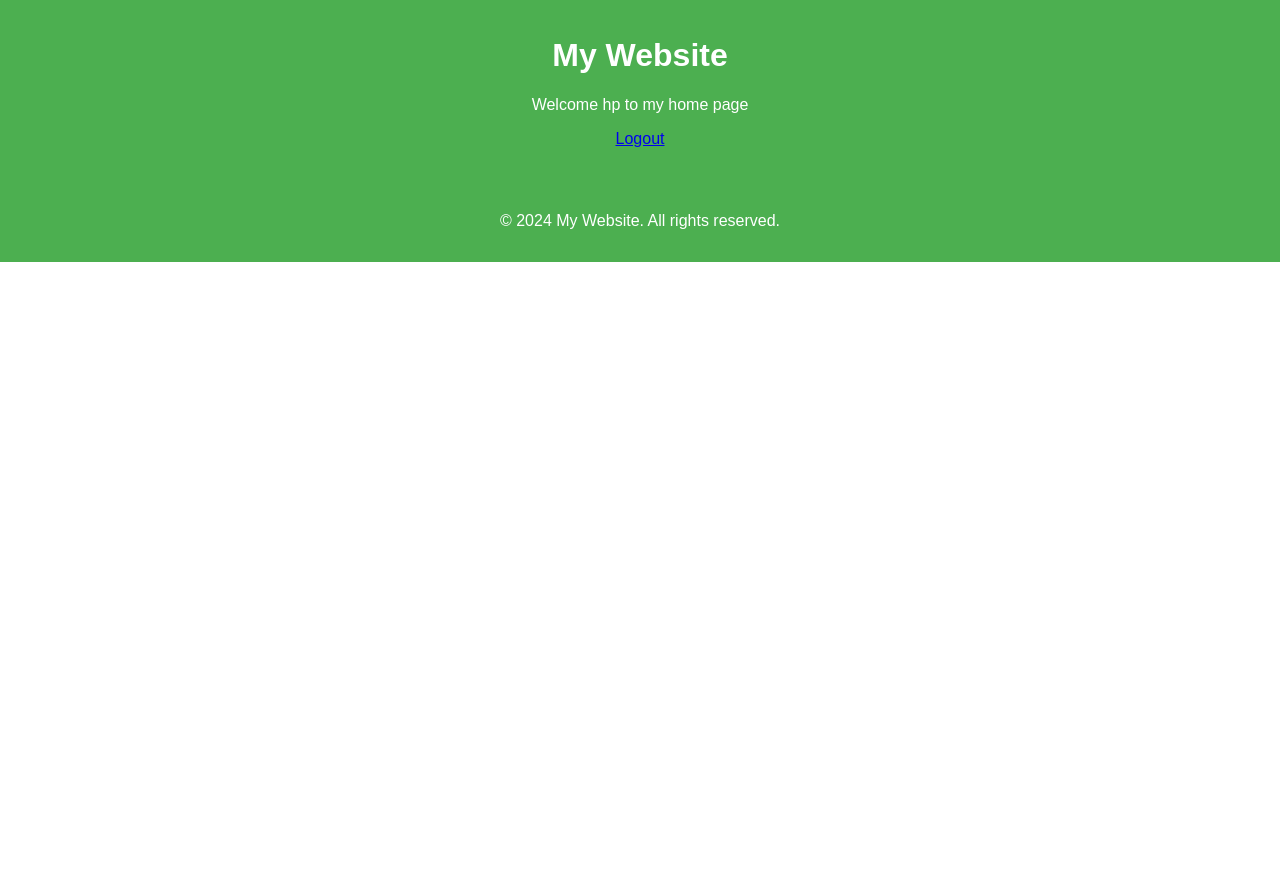
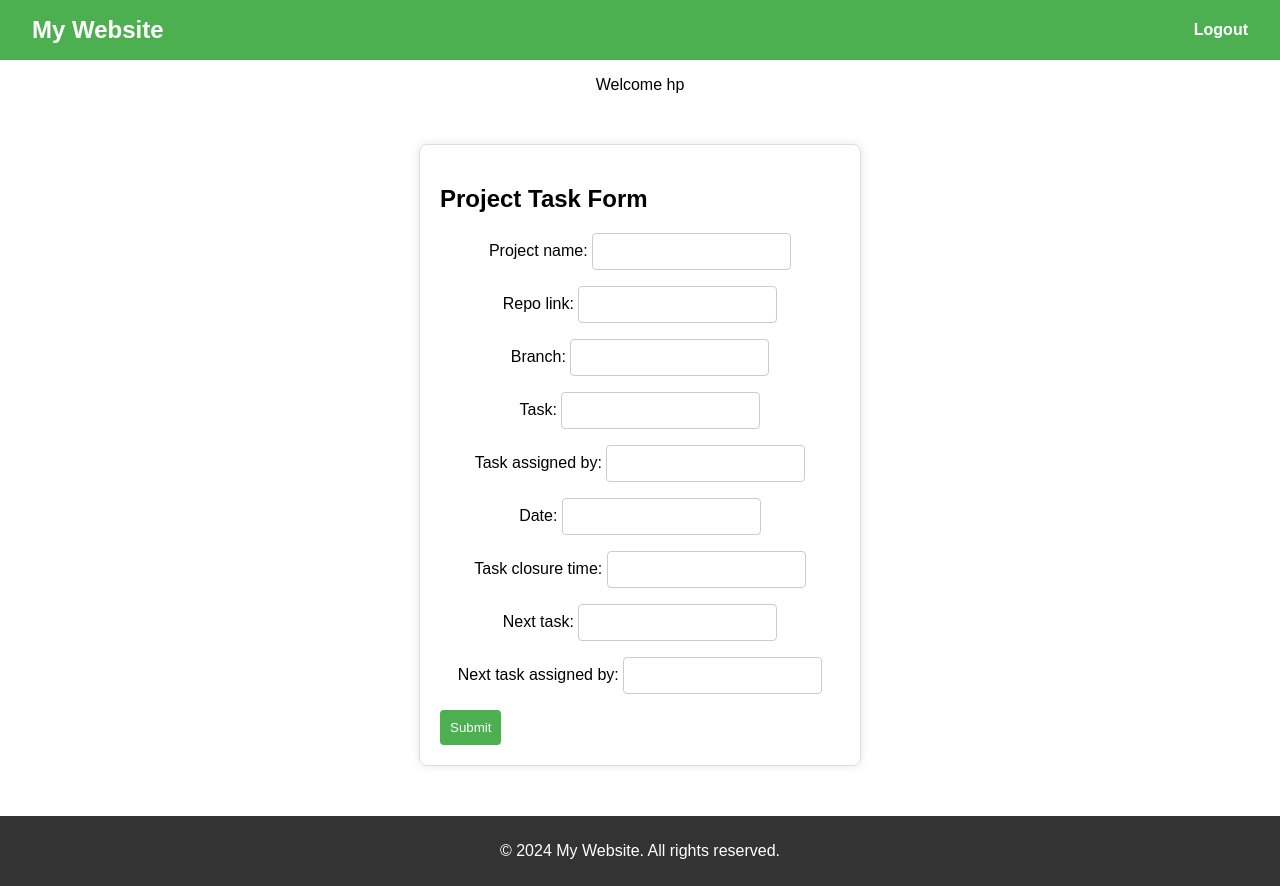
Before and after one commit to Pratikjalodkar/authentication-in-django, a Django app: page / in a window 1280 px wide. Before the commit the page ends 262 px from the top, so only its background shows below. Run offline with Django 5.2, Linux system fonts and the light colour scheme; a user stored in the database is signed in.

Commit message:
adding new files

```diff
--- a/demo/settings.py
+++ b/demo/settings.py
@@ -80,7 +80,7 @@ DATABASES = {
         'NAME': 'djangologin',
         'PASSWORD' : 'root',
         'USER' : 'root',
-        'HOST' : 'localhost'
+        'HOST' : 'localhost',
     }
 }
 
--- /dev/null
+++ b/dummy/forms.py
@@ -0,0 +1,10 @@
+from django import forms
+from .models import Interns
+
+class Interns(forms.ModelForm):
+    class Meta:
+        model = Interns
+        fields = ['project_name','repo_link','branch',
+                 'task','task_assigned_by',
+                 'date','task_closure_time',
+                 'next_task','next_task_assigned_by']
--- a/dummy/models.py
+++ b/dummy/models.py
@@ -1,5 +1,13 @@
 from django.db import models
 from django.contrib.auth.models import User
 
-class auth(models.Model):
-    pass
+class Interns(models.Model):
+    project_name = models.CharField(max_length=50)
+    repo_link = models.CharField(max_length=50)
+    branch = models.CharField(max_length=50)
+    task = models.CharField(max_length=50)
+    task_assigned_by = models.CharField(max_length=50)
+    date = models.DateField()
+    task_closure_time = models.TimeField()
+    next_task = models.CharField(max_length=50)
+    next_task_assigned_by = models.CharField(max_length=50)
--- a/dummy/static/css/style.css
+++ b/dummy/static/css/style.css
@@ -1,18 +1,68 @@
+html,
 body {
-    font-family: Arial, sans-serif;
+    height: 100%;
     margin: 0;
     padding: 0;
+    font-family: Arial, sans-serif;
+}
+
+/* Main container setup */
+body {
     display: flex;
     flex-direction: column;
     min-height: 100vh;
 }
 
-header,
-footer {
+/* Header and footer styles */
+header {
     background-color: #4CAF50;
     color: white;
     text-align: center;
     padding: 1em 0;
+    display: flex;
+    justify-content: space-between;
+    /* Spreads items to the sides */
+    align-items: center;
+    padding: 1em 2em;
+}
+
+header h1 {
+    margin: 0;
+    font-size: 1.5em;
+}
+
+header nav ul {
+    list-style: none;
+    display: flex;
+    gap: 15px;
+    /* Spacing between items */
+    padding: 0;
+    margin: 0;
+}
+
+header nav ul li {
+    margin: 0;
+}
+
+header nav ul li a {
+    color: white;
+    text-decoration: none;
+    font-weight: bold;
+}
+
+header nav ul li a:hover {
+    text-decoration: underline;
+}
+
+/* Footer fixed at bottom */
+footer {
+    background-color: #333;
+    color: #fff;
+    text-align: center;
+    padding: 10px 0;
+    width: 100%;
+    margin-top: auto;
+    /* Pushes footer to the bottom */
 }
 
 nav ul {
--- a/dummy/templates/header.html
+++ b/dummy/templates/header.html
@@ -3,8 +3,8 @@
     <nav>
         <ul>
            {% if user.is_authenticated %}
-                <p>Welcome {{request.user}} to my home page</p>
-                <a href="{% url 'logout' %}">Logout</a>
+                {% comment %} <p>Welcome {{request.user}} to my home page</p> {% endcomment %}
+                <li><a href="{% url 'logout' %}">Logout</a></li>
             {% else %}
                 <li><a href="{% url 'login' %}">Login</a></li>
                 <li><a href="{% url 'signup' %}">Sign Up</a></li>
--- a/dummy/templates/home.html
+++ b/dummy/templates/home.html
@@ -4,7 +4,75 @@
 
 {% block content %}
     {% comment %} <p>Welcome {{request.user}} to my home page</p> {% endcomment %}
+    {% if user.is_authenticated %}
+        <p>Welcome {{request.user}}</p>
 
+        <div class="form-container">
+        <h2>Project Task Form</h2>
+        <form action='' method='POST'>
+            {% csrf_token %}
+            <table>
+                {{form.as_p}}
+            </table>
+            <!-- Project Name -->
+            {% comment %} <div class="form-group">
+                <label for="project-name">Project Name:</label>
+                <input type="text" id="project-name" name="project-name" required>
+            </div>
+
+            <!-- Project Repository Link -->
+            <div class="form-group">
+                <label for="repo-link">Project Repository Link:</label>
+                <input type="url" id="repo-link" name="repo-link" required>
+            </div>
+
+            <!-- Branch -->
+            <div class="form-group">
+                <label for="branch">Branch:</label>
+                <input type="text" id="branch" name="branch" required>
+            </div>
+
+            <!-- Task -->
+            <div class="form-group">
+                <label for="task">Task:</label>
+                <input type="text" id="task" name="task" required>
+            </div>
+
+            <!-- Task Assigned By -->
+            <div class="form-group">
+                <label for="task-assigned-by">Task Assigned By:</label>
+                <input type="text" id="task-assigned-by" name="task-assigned-by" required>
+            </div>
+
+            <!-- Date -->
+            <div class="form-group">
+                <label for="date">Date:</label>
+                <input type="date" id="date" name="date" required>
+            </div>
+
+            <!-- Task Closure Time -->
+            <div class="form-group">
+                <label for="closure-time">Task Closure Time:</label>
+                <input type="time" id="closure-time" name="closure-time" required>
+            </div>
+
+            <!-- Next Task -->
+            <div class="form-group">
+                <label for="next-task">Next Task:</label>
+                <input type="text" id="next-task" name="next-task">
+            </div>
+
+            <!-- Next Task Assigned By -->
+            <div class="form-group">
+                <label for="next-task-assigned-by">Next Task Assigned By:</label>
+                <input type="text" id="next-task-assigned-by" name="next-task-assigned-by">
+            </div> {% endcomment %}
+
+            <!-- Submit Button -->
+            <button type="submit">Submit</button>
+        </form>
+    </div>
+    {% endif %}
 
     {% comment %} <a href="{% url 'logout' %}">Logout</a> {% endcomment %}
 {% endblock %}
--- a/dummy/views.py
+++ b/dummy/views.py
@@ -3,12 +3,14 @@ from django.contrib.auth.models import User
 from django.contrib.auth import authenticate,login,logout
 from django.contrib.auth.decorators import login_required
 from django.contrib import messages
+from .forms import Interns
 
 
 # @login_required(login_url='login')
 def home(request):
     if request.user.is_authenticated:
-        return render( request, 'home.html')
+        fm = Interns()
+        return render( request, 'home.html', {'form':fm})
     else:
         messages.error(request, "login required!!")
         return redirect('login')
@@ -63,7 +65,7 @@ def signupPage(request):
                 my_user.set_password(pass1) #to encrypt the password
                 my_user.save()
                 messages.success(request, "Account created successfully")
-                return redirect('login')
+                return redirect('login',{})
             else:
                 # return HttpResponse('your password and confirm password are not same')
                 messages.error(request, "password and confirm password are not same")
```
Also changed, not shown: dummy/migrations/0001_initial.py.
